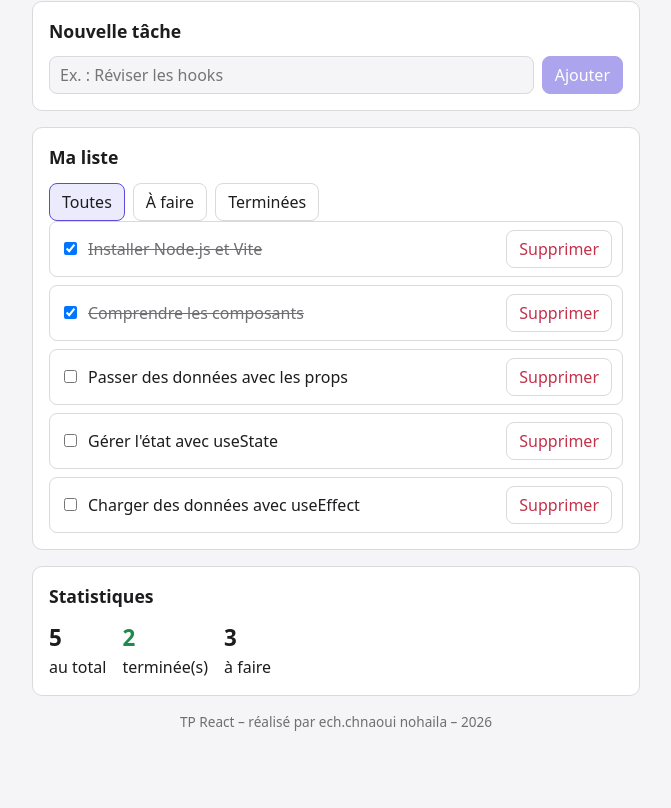
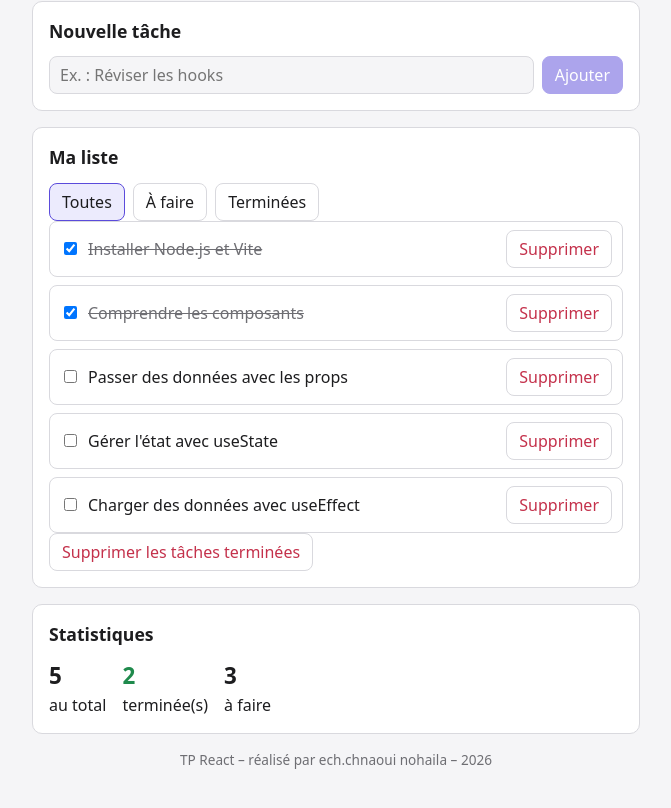
Before and after one commit to nouha-ech/tp-react, a React (Vite) app in the folder mes-taches/: page / in a window 1280 px wide. Shown: the part 402-1210 px from the top of the page, without its empty margins (304-975 px from the left). Before the commit the page ends 1182 px from the top, so only its background shows below. Built offline with nearby package versions, Linux system fonts and the light colour scheme.

Commit message:
Bonus 2 : supprimer les tâches terminées

```diff
--- a/mes-taches/src/App.jsx
+++ b/mes-taches/src/App.jsx
@@ -56,7 +56,9 @@ const [chargement, setChargement] = useState(
   function supprimerTache(id) {
     setTaches(taches.filter((tache) => tache.id !== id))
   }
-
+function supprimerTerminees() {
+  setTaches(taches.filter((tache) => !tache.terminee))
+}
   function ajouterTache(titre) {
     setTaches([...taches, { id: Date.now(), titre, terminee: false }])
   }
@@ -96,7 +98,13 @@ const [chargement, setChargement] = useState(
             onBasculer={basculerTache}
             onSupprimer={supprimerTache}
           />
+
         )}
+          <button className="danger" onClick={supprimerTerminees}
+    disabled={!taches.some((tache) => tache.terminee)}
+  >
+    Supprimer les tâches terminées
+  </button>
       </Carte>
       <Carte titre="Statistiques">
         <Statistiques taches={taches} />
```
